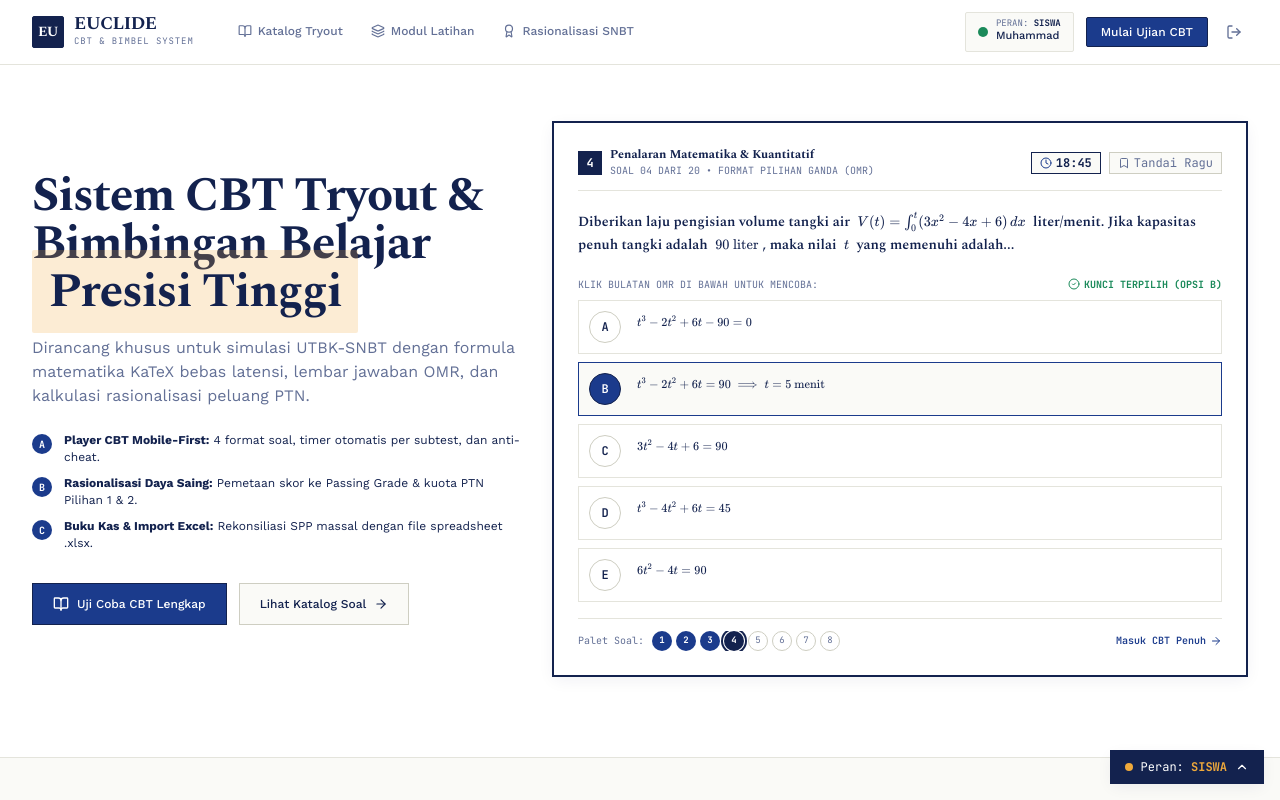
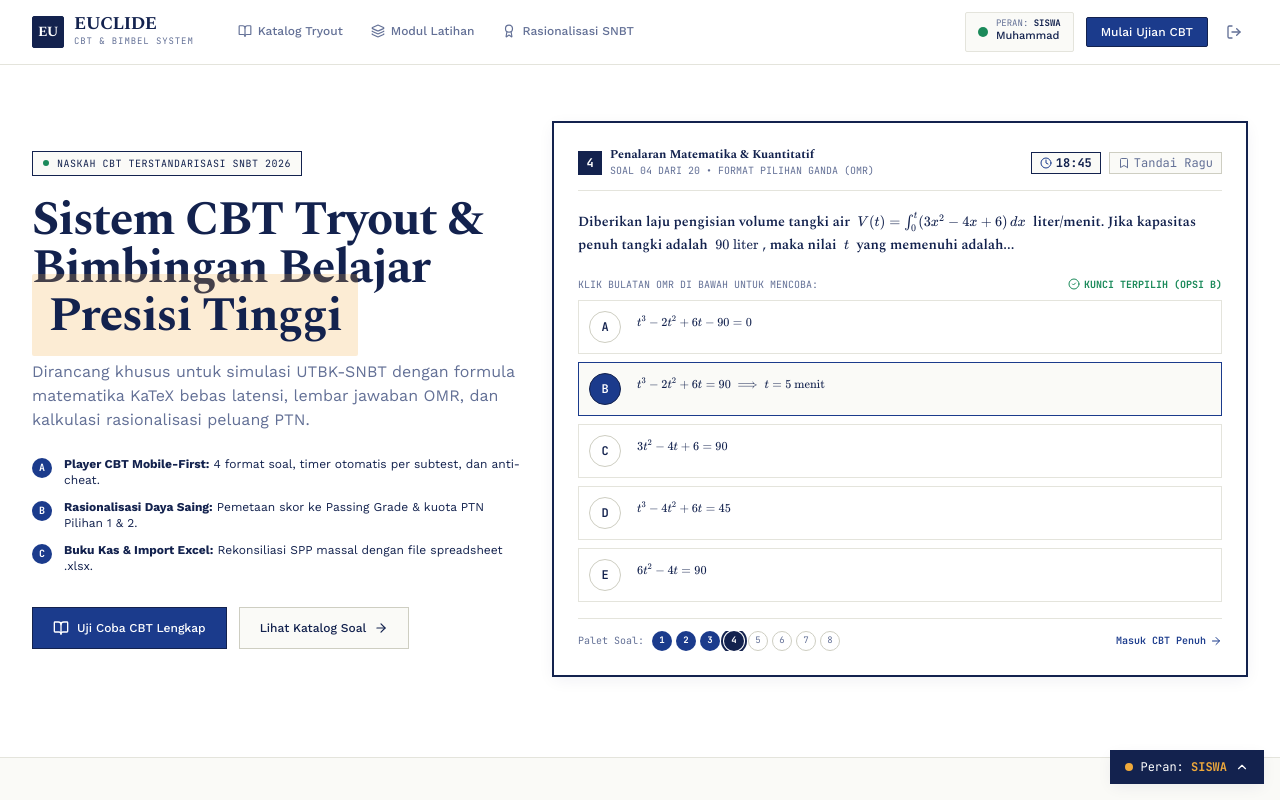
Before and after one commit to DenHandika/Euclide-Project, a Next.js app: page / in a window 1280 px wide. Shown: the top 800 px of the page. Built offline with nearby package versions, Linux system fonts and the light colour scheme.

Commit message:
chore(release): v0.2.0 - add standardized exam badge and update version

```diff
--- a/package.json
+++ b/package.json
@@ -1,6 +1,6 @@
 {
   "name": "euclide-cbt",
-  "version": "0.1.0",
+  "version": "0.2.0",
   "private": true,
   "scripts": {
     "dev": "next dev",
--- a/src/app/page.tsx
+++ b/src/app/page.tsx
@@ -45,6 +45,11 @@ export default function LandingPage() {
           <div className="grid grid-cols-1 lg:grid-cols-12 gap-8 items-center">
             {/* Left: Value Proposition */}
             <div className="lg:col-span-5 space-y-5">
+              <div className="inline-flex items-center space-x-2 px-2.5 py-1 bg-[#FAFAF7] border border-[#13224E] text-[10px] font-mono text-[#13224E] uppercase tracking-wider">
+                <span className="w-1.5 h-1.5 rounded-full bg-[#1B8A5A]" />
+                <span>NASKAH CBT TERSTANDARISASI SNBT 2026</span>
+              </div>
+
               <h1 className="font-serif text-3xl sm:text-4xl lg:text-5xl font-bold tracking-tight text-[#13224E] leading-[1.18]">
                 Sistem CBT Tryout & Bimbingan Belajar{' '}
                 <span className="stabilo">Presisi Tinggi</span>
```
